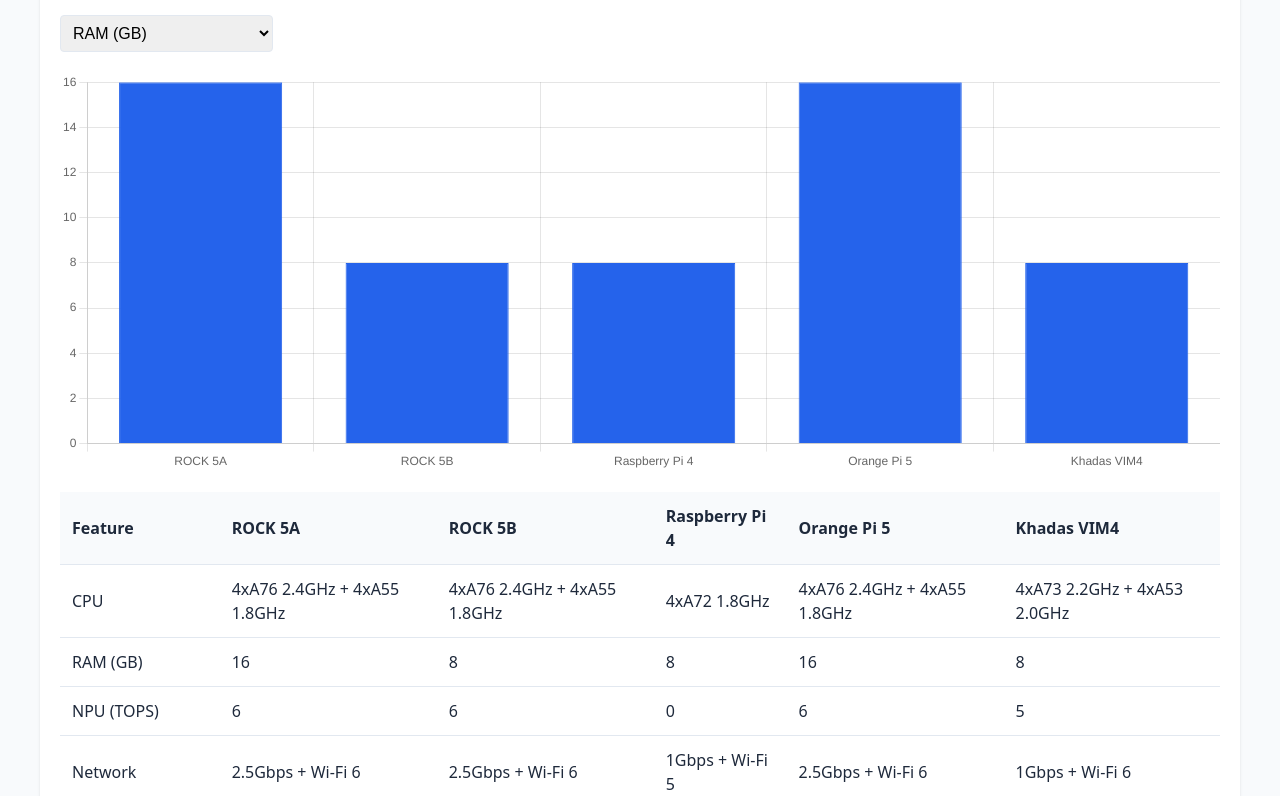
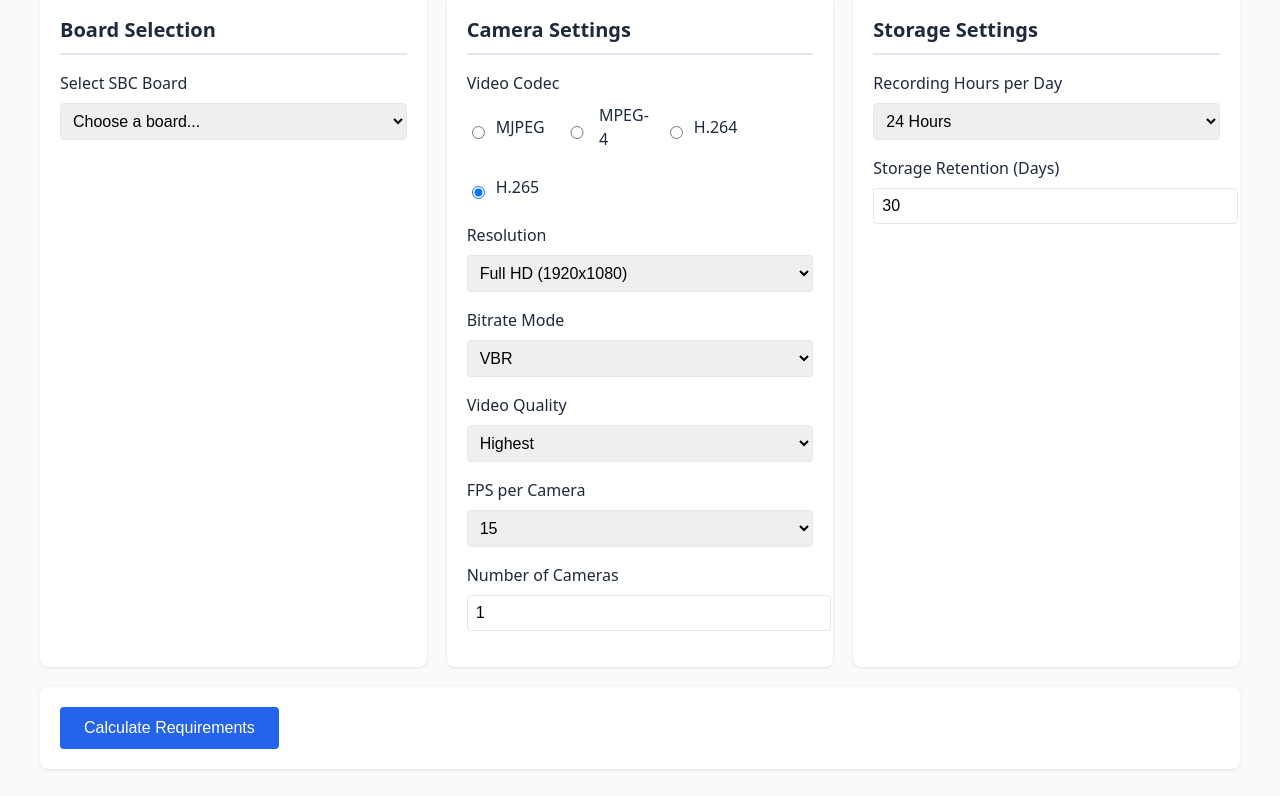
Before and after one commit to cameramind/calc, a plain HTML site: page index.html in a window 1280 px wide. Shown: the part 116-912 px from the top of the page. Drawn offline with nearby package versions, Linux system fonts and the light colour scheme.

Commit message:
Update index.html

```diff
--- a/index.html
+++ b/index.html
@@ -3,242 +3,205 @@
 <head>
     <meta charset="UTF-8">
     <meta name="viewport" content="width=device-width, initial-scale=1.0">
-    <title>SBC Comparison Chart</title>
-    <script src="https://cdnjs.cloudflare.com/ajax/libs/Chart.js/3.7.0/chart.min.js"></script>
-    <style>
-        :root {
-            --primary: #2563eb;
-            --surface: #ffffff;
-            --background: #f8fafc;
-            --border: #e2e8f0;
-            --text: #1e293b;
-        }
-
-        body {
-            font-family: system-ui, -apple-system, sans-serif;
-            line-height: 1.5;
-            margin: 0;
-            padding: 20px;
-            background: var(--background);
-            color: var(--text);
-        }
-
-        .container {
-            max-width: 1200px;
-            margin: 0 auto;
-        }
-
-        .card {
-            background: var(--surface);
-            border-radius: 8px;
-            box-shadow: 0 1px 3px rgba(0,0,0,0.1);
-            padding: 20px;
-            margin-bottom: 20px;
-        }
-
-        .chart-container {
-            position: relative;
-            height: 400px;
-            margin: 20px 0;
-        }
-
-        .controls {
-            display: flex;
-            gap: 1rem;
-            margin-bottom: 1rem;
-        }
-
-        select {
-            padding: 0.5rem;
-            border: 1px solid var(--border);
-            border-radius: 4px;
-            font-size: 1rem;
-        }
-
-        table {
-            width: 100%;
-            border-collapse: collapse;
-            margin-top: 20px;
-        }
-
-        th, td {
-            padding: 12px;
-            text-align: left;
-            border-bottom: 1px solid var(--border);
-        }
-
-        th {
-            background: var(--background);
-            font-weight: 600;
-        }
-
-        .feature-yes {
-            color: #16a34a;
-        }
-
-        .feature-no {
-            color: #dc2626;
-        }
-    </style>
+    <title>IP Camera Resource Calculator</title>
+    <link rel="stylesheet" href="styles.css">
 </head>
 <body>
     <div class="container">
+        <h1>IP Camera Resource Calculator</h1>
+
+        <div class="calculator-grid">
+            <!-- Board Section -->
             <div class="card">
-            <h1>SBC Comparison Chart</h1>
+                <div class="card-header">Board Selection</div>
+                <div class="form-group">
+                    <label for="boardSelect">Select SBC Board</label>
+                    <select id="boardSelect">
+                        <option value="">Choose a board...</option>
+                    </select>
+                </div>
+                <div id="boardSpecs" class="board-specs" style="display: none;">
+                    <div class="spec-grid">
+                        <div class="spec-item">
+                            <span class="spec-label">CPU</span>
+                            <span class="spec-value" id="specCpu"></span>
+                        </div>
+                        <div class="spec-item">
+                            <span class="spec-label">RAM</span>
+                            <span class="spec-value" id="specRam"></span>
+                        </div>
+                        <div class="spec-item">
+                            <span class="spec-label">Network</span>
+                            <span class="spec-value" id="specNetwork"></span>
+                        </div>
+                        <div class="spec-item">
+                            <span class="spec-label">NPU</span>
+                            <span class="spec-value" id="specNpu"></span>
+                        </div>
+                    </div>
+                </div>
+            </div>
 
-            <div class="controls">
-                <select id="metricSelect" onchange="updateChart()">
-                    <option value="ram">RAM (GB)</option>
-                    <option value="npu">NPU (TOPS)</option>
-                    <option value="price">Price ($)</option>
-                    <option value="power">Power Consumption (W)</option>
-                    <option value="max_cameras.1080p">Max 1080p Cameras</option>
-                    <option value="max_cameras.4k">Max 4K Cameras</option>
+            <!-- Camera Settings -->
+            <div class="card">
+                <div class="card-header">Camera Settings</div>
+                <div class="form-group">
+                    <label>Video Codec</label>
+                    <div class="radio-group">
+                        <div class="radio-item">
+                            <input type="radio" name="codec" value="MJPEG" id="mjpeg">
+                            <label for="mjpeg">MJPEG</label>
+                        </div>
+                        <div class="radio-item">
+                            <input type="radio" name="codec" value="MPEG4" id="mpeg4">
+                            <label for="mpeg4">MPEG-4</label>
+                        </div>
+                        <div class="radio-item">
+                            <input type="radio" name="codec" value="H264" id="h264">
+                            <label for="h264">H.264</label>
+                        </div>
+                        <div class="radio-item">
+                            <input type="radio" name="codec" value="H265" id="h265" checked>
+                            <label for="h265">H.265</label>
+                        </div>
+                    </div>
+                </div>
+
+                <div class="form-group">
+                    <label for="resolution">Resolution</label>
+                    <select id="resolution">
+                        <option value="176x120">QCIF (176x120)</option>
+                        <option value="352x240">CIF (352x240)</option>
+                        <option value="704x240">2CIF (704x240)</option>
+                        <option value="704x480">4CIF (704x480)</option>
+                        <option value="640x480">VGA (640x480)</option>
+                        <option value="1280x720">HD 720p (1280x720)</option>
+                        <option value="1920x1080" selected>Full HD (1920x1080)</option>
+                        <option value="2592x1944">5 Megapixel (2592x1944)</option>
+                        <option value="3840x2160">4K UHD (3840x2160)</option>
                     </select>
                 </div>
 
-            <div class="chart-container">
-                <canvas id="comparisonChart"></canvas>
+                <div class="form-group">
+                    <label for="bitrateMode">Bitrate Mode</label>
+                    <select id="bitrateMode">
+                        <option value="VBR" selected>VBR</option>
+                        <option value="CBR">CBR</option>
+                    </select>
                 </div>
 
-            <div id="tableContainer"></div>
+                <div class="form-group">
+                    <label for="quality">Video Quality</label>
+                    <select id="quality">
+                        <option value="highest" selected>Highest</option>
+                        <option value="high">High</option>
+                        <option value="medium">Medium</option>
+                        <option value="low">Low</option>
+                    </select>
+                </div>
+
+                <div class="form-group">
+                    <label for="fps">FPS per Camera</label>
+                    <select id="fps">
+                        <option value="1">1</option>
+                        <option value="5">5</option>
+                        <option value="10">10</option>
+                        <option value="15" selected>15</option>
+                        <option value="20">20</option>
+                        <option value="25">25</option>
+                        <option value="30">30</option>
+                    </select>
+                </div>
+
+                <div class="form-group">
+                    <label for="cameraCount">Number of Cameras</label>
+                    <input type="number" id="cameraCount" value="1" min="1" max="64">
                 </div>
             </div>
 
-    <script>
-        let boardData;
-        let chart;
+            <!-- Storage Settings -->
+            <div class="card">
+                <div class="card-header">Storage Settings</div>
+                <div class="form-group">
+                    <label for="recordHours">Recording Hours per Day</label>
+                    <select id="recordHours">
+                        <option value="24" selected>24 Hours</option>
+                        <option value="12">12 Hours</option>
+                        <option value="8">8 Hours</option>
+                        <option value="4">4 Hours</option>
+                    </select>
+                </div>
 
-        // Color scheme for the charts
-        const colors = {
-            primary: '#2563eb',
-            secondary: '#64748b',
-            success: '#16a34a',
-            danger: '#dc2626',
-            background: '#f8fafc'
-        };
+                <div class="form-group">
+                    <label for="storageDays">Storage Retention (Days)</label>
+                    <input type="number" id="storageDays" value="30" min="1" max="365">
+                </div>
+            </div>
+        </div>
 
-        // Load board data
-        fetch('devices.json')
-            .then(response => response.json())
-            .then(data => {
-                boardData = data;
-                createChart();
-                createComparisonTable();
-            });
+        <!-- Results Section -->
+        <div class="card">
+            <button id="calculateBtn" onclick="cameraCalculator.calculate()">Calculate Requirements</button>
 
-        function getValueByPath(obj, path) {
-            return path.split('.').reduce((acc, part) => acc && acc[part], obj);
-        }
+            <div id="results" style="display: none;">
+                <!-- Bandwidth Results -->
+                <div class="result-grid">
+                    <div class="result-box">
+                        <div class="result-label">Bandwidth per Camera</div>
+                        <div class="result-value" id="bandwidthPerCamera"></div>
+                    </div>
+                    <div class="result-box">
+                        <div class="result-label">Total Bandwidth Required</div>
+                        <div class="result-value" id="totalBandwidth"></div>
+                    </div>
+                    <div class="result-box">
+                        <div class="result-label">Storage per Day</div>
+                        <div class="result-value" id="storagePerDay"></div>
+                    </div>
+                    <div class="result-box">
+                        <div class="result-label">Total Storage Required</div>
+                        <div class="result-value" id="totalStorage"></div>
+                    </div>
+                </div>
 
-        function createChart() {
-            const ctx = document.getElementById('comparisonChart').getContext('2d');
-            const metric = document.getElementById('metricSelect').value;
+                <!-- Resource Usage Table -->
+                <table class="limits-table">
+                    <thead>
+                        <tr>
+                            <th>Resource</th>
+                            <th>Required</th>
+                            <th>Available</th>
+                            <th>Status</th>
+                        </tr>
+                    </thead>
+                    <tbody>
+                        <tr id="networkRow">
+                            <td>Network Bandwidth</td>
+                            <td class="required"></td>
+                            <td class="available"></td>
+                            <td class="status"></td>
+                        </tr>
+                        <tr id="ramRow">
+                            <td>RAM Usage</td>
+                            <td class="required"></td>
+                            <td class="available"></td>
+                            <td class="status"></td>
+                        </tr>
+                        <tr id="cpuRow">
+                            <td>CPU Usage</td>
+                            <td class="required"></td>
+                            <td class="available"></td>
+                            <td class="status"></td>
+                        </tr>
+                    </tbody>
+                </table>
 
-            const labels = Object.values(boardData.boards).map(board => board.name);
-            const values = Object.values(boardData.boards).map(board => getValueByPath(board, metric));
+                <!-- Warnings -->
+                <div id="warnings" class="alert alert-warning" style="display: none;"></div>
+            </div>
+        </div>
+    </div>
 
-            chart = new Chart(ctx, {
-                type: 'bar',
-                data: {
-                    labels: labels,
-                    datasets: [{
-                        label: metric.split('.').pop().toUpperCase(),
-                        data: values,
-                        backgroundColor: colors.primary,
-                        borderColor: colors.primary,
-                        borderWidth: 1
-                    }]
-                },
-                options: {
-                    responsive: true,
-                    maintainAspectRatio: false,
-                    plugins: {
-                        legend: {
-                            display: false
-                        }
-                    },
-                    scales: {
-                        y: {
-                            beginAtZero: true
-                        }
-                    }
-                }
-            });
-        }
-
-        function updateChart() {
-            const metric = document.getElementById('metricSelect').value;
-            const values = Object.values(boardData.boards).map(board => getValueByPath(board, metric));
-
-            chart.data.datasets[0].data = values;
-            chart.data.datasets[0].label = metric.split('.').pop().toUpperCase();
-            chart.update();
-        }
-
-        function createComparisonTable() {
-            const tableContainer = document.getElementById('tableContainer');
-            const boards = Object.values(boardData.boards);
-
-            let html = `
-                <table>
-                    <tr>
-                        <th>Feature</th>
-                        ${boards.map(board => `<th>${board.name}</th>`).join('')}
-                    </tr>
-                    <tr>
-                        <td>CPU</td>
-                        ${boards.map(board => `<td>${board.cpu}</td>`).join('')}
-                    </tr>
-                    <tr>
-                        <td>RAM (GB)</td>
-                        ${boards.map(board => `<td>${board.ram}</td>`).join('')}
-                    </tr>
-                    <tr>
-                        <td>NPU (TOPS)</td>
-                        ${boards.map(board => `<td>${board.npu}</td>`).join('')}
-                    </tr>
-                    <tr>
-                        <td>Network</td>
-                        ${boards.map(board => `<td>${board.lan}Gbps + ${board.wifi}</td>`).join('')}
-                    </tr>
-                    <tr>
-                        <td>Max 1080p Cameras</td>
-                        ${boards.map(board => `<td>${board.max_cameras["1080p"]}</td>`).join('')}
-                    </tr>
-                    <tr>
-                        <td>Max 4K Cameras</td>
-                        ${boards.map(board => `<td>${board.max_cameras["4k"]}</td>`).join('')}
-                    </tr>
-                    <tr>
-                        <td>PCIe</td>
-                        ${boards.map(board => `<td><span class="feature-${board.features.pcie ? 'yes' : 'no'}">●</span></td>`).join('')}
-                    </tr>
-                    <tr>
-                        <td>USB 3.0</td>
-                        ${boards.map(board => `<td><span class="feature-${board.features.usb3 ? 'yes' : 'no'}">●</span></td>`).join('')}
-                    </tr>
-                    <tr>
-                        <td>eMMC</td>
-                        ${boards.map(board => `<td><span class="feature-${board.features.emmc ? 'yes' : 'no'}">●</span></td>`).join('')}
-                    </tr>
-                    <tr>
-                        <td>NVMe</td>
-                        ${boards.map(board => `<td><span class="feature-${board.features.nvme ? 'yes' : 'no'}">●</span></td>`).join('')}
-                    </tr>
-                    <tr>
-                        <td>Price ($)</td>
-                        ${boards.map(board => `<td>${board.price}</td>`).join('')}
-                    </tr>
-                    <tr>
-                        <td>Power (W)</td>
-                        ${boards.map(board => `<td>${board.power}</td>`).join('')}
-                    </tr>
-                </table>
-            `;
-
-            tableContainer.innerHTML = html;
-        }
-    </script>
+    <script src="script.js"></script>
 </body>
 </html>
```
Lines whose indentation alone changed are shown as unchanged.
